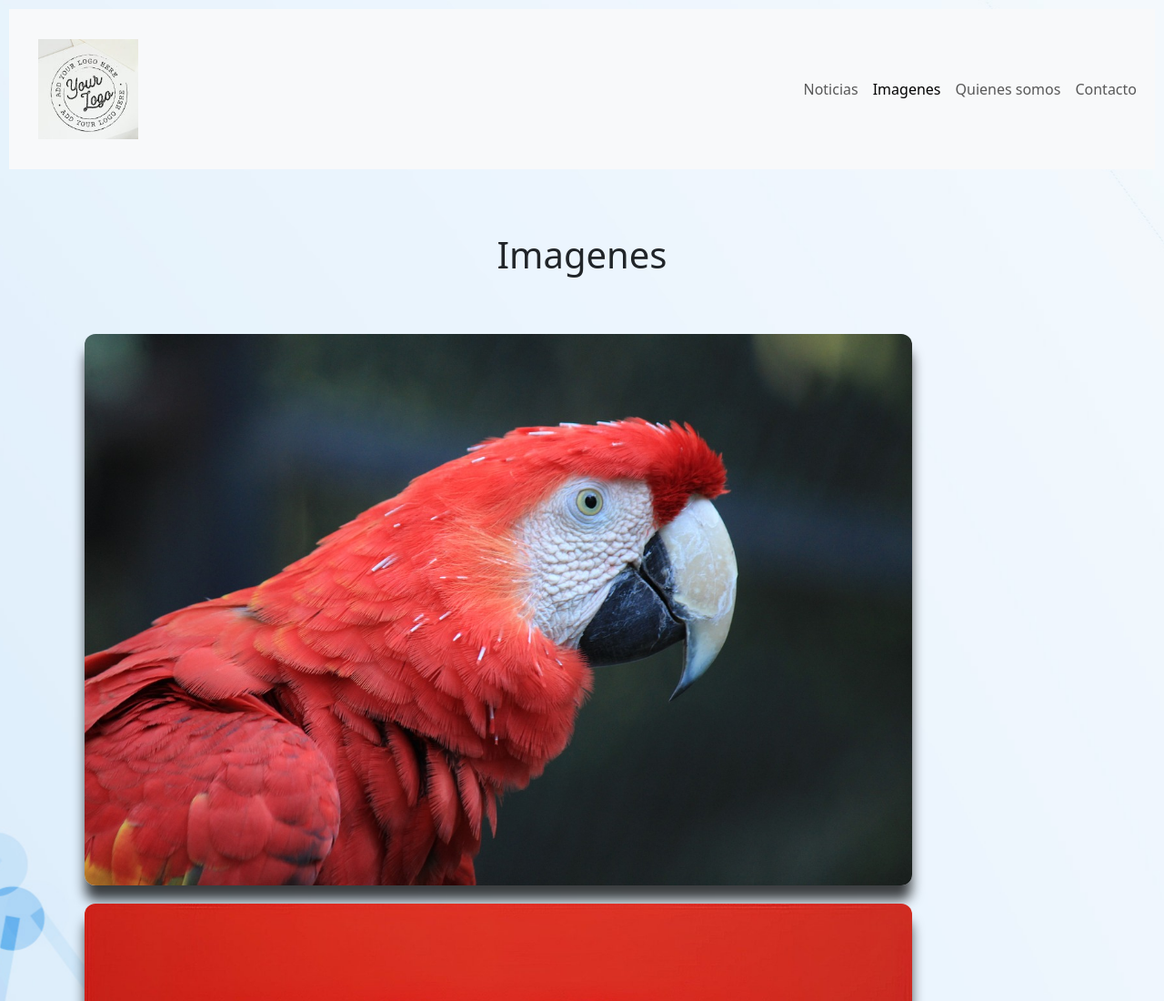
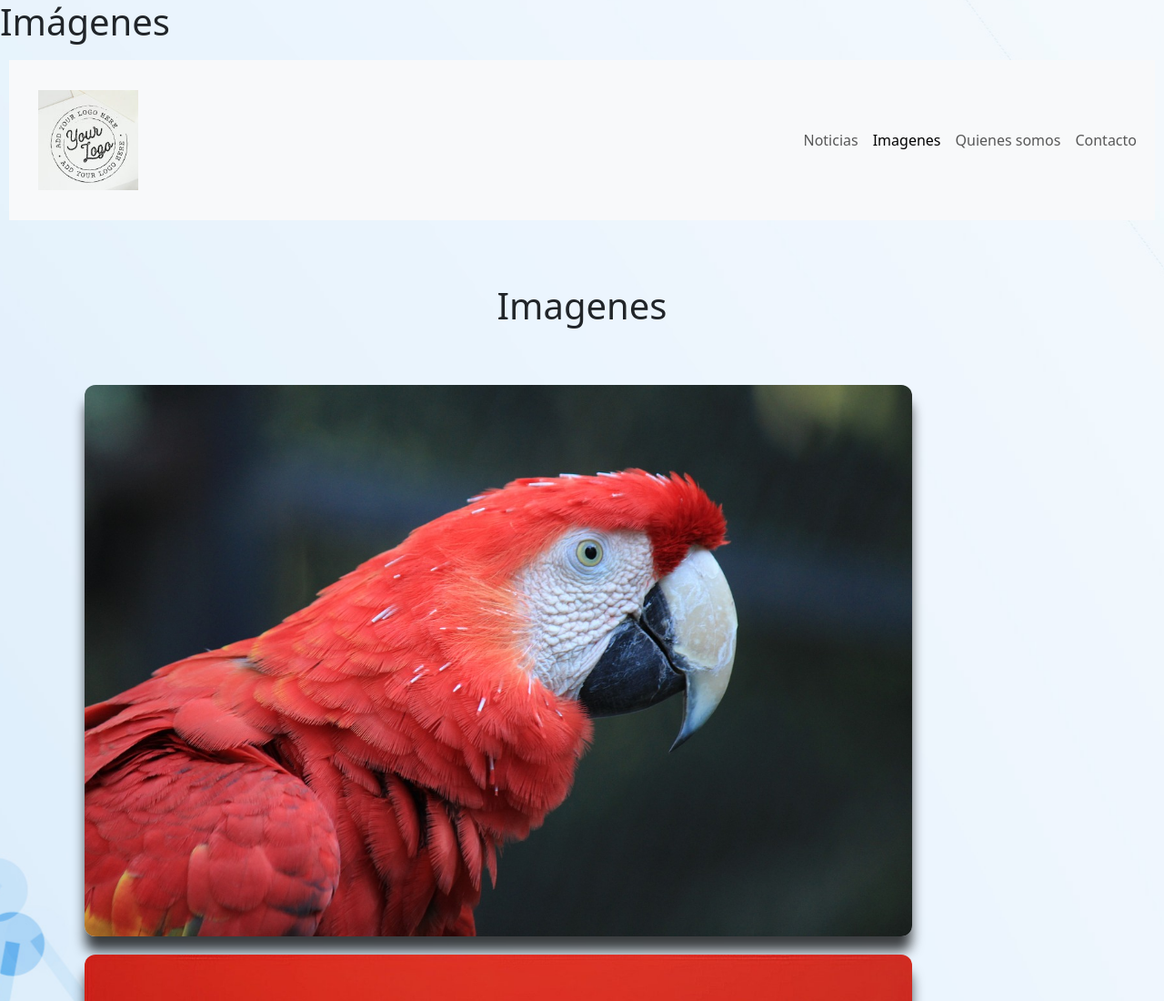
Before and after one commit to marianofantini/entrega, a plain HTML site: page pages/imagenes.html in a window 1280 px wide. Shown: the top 1100 px of the page at 91% size. Drawn offline with nearby package versions, Linux system fonts and the light colour scheme; files whose address does not match are found by name.

Commit message:
Update imagenes.html

```diff
--- a/pages/imagenes.html
+++ b/pages/imagenes.html
@@ -2,6 +2,8 @@
 <html lang="en">
 
 <head>
+    <h1> Imágenes
+    </h1>
     <meta charset="UTF-8">
     <meta name="viewport" content="width=device-width, initial-scale=1.0">
     <title>Document</title>
```
